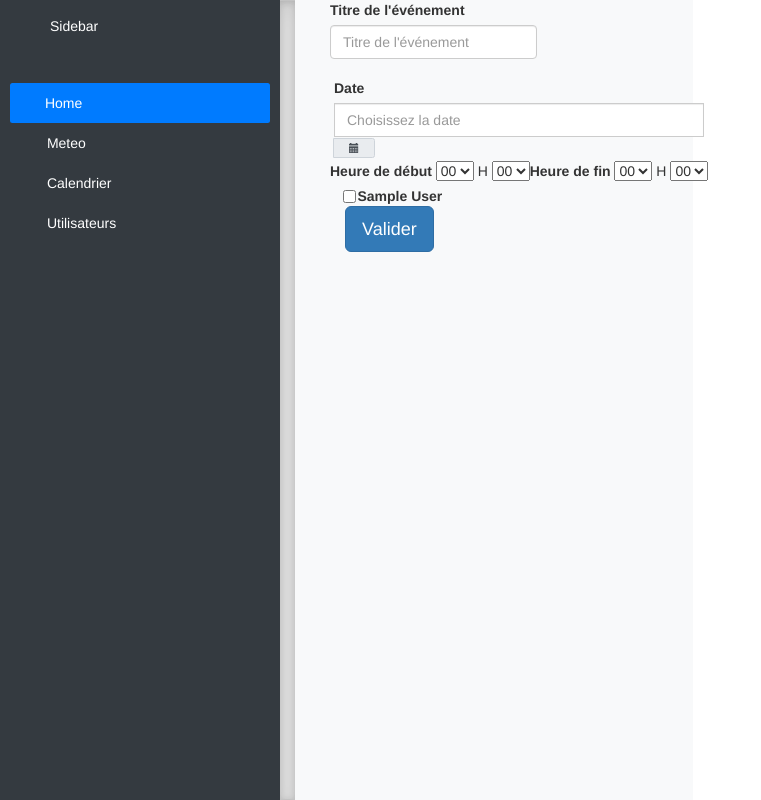
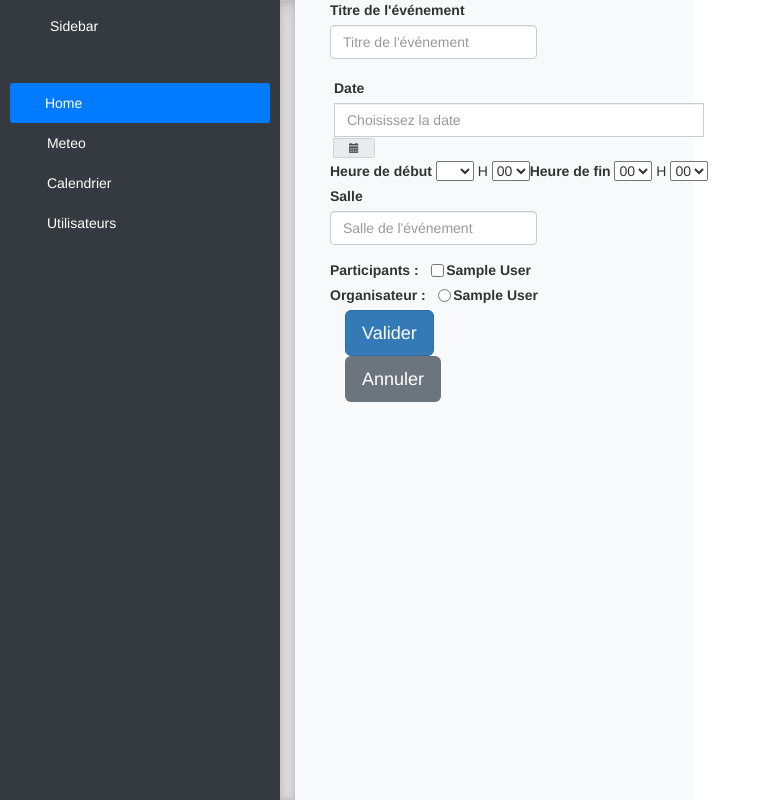
Before and after one commit to moussmo/testScalingo, a Flask app: page /calendar/event in a window 1280 px wide. Shown: the whole page, without its empty margins (0-761 px from the left). Run offline with Flask 2, Linux system fonts and the light colour scheme; the visitor is signed in with stand-in values (Sample User, id 1); data comes from the database, SQL or seed files in the repository; both versions use the stored data as it was before the commit; data that the repository does not hold is empty; some libraries are stand-ins or nearby versions.

Commit message:
Rooms, interactive front for calendar and accessible event creation

```diff
--- a/server/app.py
+++ b/server/app.py
@@ -39,6 +39,7 @@ def load_user(user_id):
 @login_required
 def index():
     return render_template('index.html',
+    current_user=current_user,
     route_accueil=route_accueil,
     route_weather=route_weather,
     route_calendar=route_calendar,
@@ -121,8 +122,8 @@ def unsubscribe():
 @app.route('/calendar', methods=['GET'])
 @login_required
 def calendar():
-    user = current_user
     return render_template('calendar.html',resultat = "", #events=str(events),
+    current_user=current_user,
     route_accueil=route_accueil,
     route_weather=route_weather,
     route_calendar=route_calendar,
@@ -142,7 +143,11 @@ def post_events():
         events=[]
         for event_id in events_id:
             event = database.models.Event.query.filter_by(id=event_id).first()
-            events.append(event.as_dict())
+            dict = event.as_dict()
+            orga = database.models.User.query.filter_by(user_id=event.organisateur_id).first()
+            dict["organisateur"] = orga.name
+            events.append(dict)
+
     else:
         events=[]
     print(events)
@@ -153,14 +158,15 @@ def post_events():
 @login_required
 def event(id=None):
     #Datetime doc : https://www.w3schools.com/python/python_datetime.asp
-    print(id)
+    print("id : " + str(id))
     event = database.models.Event.query.filter_by(id=id).first()
-    print(event)
+    print("event : " + str(event))
     users = database.models.User.query.all()
     form = request.form
     errors=[]
     #errors=["broo"]
     if request.method=='POST':
+        print(" POST METHOD , id :" + str(id))
         if event is None:
             event = database.models.Event()
         title= form.get("title_event")
@@ -168,23 +174,48 @@ def event(id=None):
         debut_min= int(form.get("start_min"))
         fin_heure= int(form.get("end_hour"))
         fin_min= int(form.get("end_min"))
+        salle= str(form.get("room_event"))
         date_str=form.get("date")
-        date_d,date_m,date_y=utils.parse_date(date_str)
+
         participants_id=str(form.get("participants_id_name"))
+        organisateur_id_str=form.get("organisateur_id_name")
 
 
+        if (organisateur_id_str==""):
+            organisateur_id=None
+        else:
+            organisateur_id=int(organisateur_id_str)
+
+        if (date_str!=""):
+            date_d,date_m,date_y=utils.parse_date(date_str)
+            event.start=datetime.datetime(date_y,date_m,date_d,debut_heure,debut_min)
+            event.end=datetime.datetime(date_y,date_m,date_d,fin_heure,fin_min)
+            if (event.start>event.end):
+                errors.append("Les horaires de l'événement sont incorrects")
+        else:
+            errors.append("Choisissez une date correcte")
+
         event.title=title
-        event.start=datetime.datetime(date_y,date_m,date_d,debut_heure,debut_min)
-        event.end=datetime.datetime(date_y,date_m,date_d,fin_heure,fin_min)
+
+        event.owner_id=current_user.user_id
+        event.organisateur_id=organisateur_id
+        event.room=salle
+
+        #setup attribute "participants" for the event. May not be commited tho
         if participants_id!="":
             ids = participants_id.split(";")
             if event.participants:
-                for id in ids:
-                    if id not in event.participants.split(";"):
-                        event.participants = event.participants + ";" + str(id)
+                for event_id in ids:
+                    if event_id not in event.participants.split(";"):
+                        event.participants = event.participants + ";" + str(event_id)
             else:
                 event.participants=participants_id
         print("event.participants : " + str(event.participants))
+
+        #Error management
+
+        if (title==""):
+            errors.append("Choisissez un titre à votre événement")
 
         if len(errors)==0:
             db.session.add(event)
@@ -199,6 +230,9 @@ def event(id=None):
                     ids = participant.events.split(";")
                     print("ids in participant commit : " +str(ids))
                     if id!=None:
+                        if id not in ids:
+                            result = result + ";" + str(event.id)
+                    elif event.id!=None:
                         result = result + ";" + str(event.id)
                 else:
                     result = str(event.id)
@@ -226,7 +260,7 @@ def list_events():
     events = database.models.Event.query.all()
     result = ""
     for event in events:
-        result+= event.title
+        result+= event.title + " " + str(event.id) + "\n"
     return render_template('index.html',result=result,
     route_accueil=route_accueil,
     route_weather=route_weather,
@@ -246,7 +280,7 @@ def users():
     users=database.models.User.query.order_by(database.models.User.user_id.desc()).all()
     result=""
     for user in users:
-        result+=user.name + str(user.user_id)
+        result+=user.name + str(user.user_id) + " " + str(user.events) + "\n"
     return render_template('index.html',result=result,
     route_accueil=route_accueil,
     route_weather=route_weather,
--- a/server/templates/event.html
+++ b/server/templates/event.html
@@ -34,7 +34,7 @@
   <div class="column">
   <label>Heure de début</label>
   <select class="form-select" aria-label="Default select example" name="start_hour">
-    <option selected value="0">00</option>
+    <option value="0">00</option>
     <option value="1">01</option>
     <option value="2">02</option>
     <option value="3">03</option>
@@ -62,7 +62,7 @@
   </select>
   H
   <select class="form-select" aria-label="Default select example" name="start_min">
-    <option selected value="0">00</option>
+    <option value="0">00</option>
     <option value="5">05</option>
     <option value="10">10</option>
     <option value="15">15</option>
@@ -79,7 +79,7 @@
   <div class="column">
   <label>Heure de fin</label>
   <select class="form-select" aria-label="Default select example" name="end_hour">
-    <option selected value="0">00</option>
+    <option value="0">00</option>
     <option value="1">01</option>
     <option value="2">02</option>
     <option value="3">03</option>
@@ -106,7 +106,7 @@
   </select>
   H
   <select class="form-select" aria-label="Default select example" name="end_min">
-    <option selected value="0">00</option>
+    <option value="0">00</option>
     <option value="5">05</option>
     <option value="10">10</option>
     <option value="15">15</option>
@@ -123,26 +123,74 @@
 </div>
 
 <div class="row">
+  <div class="form-group">
+    <label>Salle</label>
+    <input class="form-control" aria-describedby="emailHelp" placeholder="Salle de l'événement" name = "room_event">
+  </div>
+</div>
+
+<div class="row">
+  <label>Participants : </label>
   <div class="form-check">
   {%for user in users%}
 
-  <input class="form-check-input participant-check" type="checkbox" value="{{user.user_id}}" id="{{user.user_id}}">
-  <label class="form-check-label" style="padding-left: 15px;" for="{{user.user_id}}">
+  <input class="form-check-input participant-check" type="checkbox" value="{{user.user_id}}" id="participant_{{user.user_id}}">
+  <label class="form-check-label" style="padding-left: 15px;" for="participant_{{user.user_id}}">
     {{user.name}}
   </label>
 
 {%endfor%}
+  </div>
+<input value="" class="participants_id" name="participants_id_name" type="hidden">
 </div>
-<input value="" class="participants_id" name="participants_id_name" type="hidden">
 
+<div class="row">
+  <label>Organisateur : </label>
+  <div class="form-check">
+  {%for user in users%}
+
+  <input class="form-check-input organisateur-check" type="radio" value="{{user.user_id}}" id="orga_{{user.user_id}}">
+  <label class="form-check-label" style="padding-left: 15px;" for="orga_{{user.user_id}}">
+    {{user.name}}
+  </label>
+
+{%endfor%}
+  </div>
+<input value="" class="organisateur_id" name="organisateur_id_name" type="hidden">
 </div>
 
   <button type="submit" class="btn btn-primary btn-lg">Valider</button>
   </form>
   {{resultat}}
+  <a href="{{route_calendar}}" class="btn btn-secondary btn-lg">Annuler</a>
 </div>
 
+
+
+
 <script>
+
+  //Organisateur
+  $(".organisateur-check").change(function(event) {
+    //console.log("--------------")
+    res=""
+    //retrieve which user is being added or removed
+    checkbox = this
+    organisateur_id = checkbox.value.toString()
+    res=organisateur_id
+
+    //retrieve all participants already crossed
+    input = $(".organisateur_id")
+
+    input.val(res)
+
+    console.log("organisateur à présent : " )
+    console.log(input.val())
+
+  })
+
+
+  //Participants
   $(".participant-check").change(function(event) {
     //console.log("--------------")
     res=""
@@ -204,5 +252,40 @@
 
   })
 
+  //Recover url params to fill form
+  var queryString = window.location.search
+  const urlParams = new URLSearchParams(queryString);
+  var start = urlParams.get("start")
+  var end = urlParams.get("end")
+
+  date_start = new Date(Date.parse(start))
+  date_end = new Date(Date.parse(end))
+
+  console.log(date_start)
+  console.log(date_end)
+  hour = date_start.getHours()
+
+  element = document.getElementsByName("start_hour")[0]
+  console.log(element)
+  console.log(element.options)
+  element.value=date_start.getHours()
+
+
+  o = date_start.getHours()
+  document.getElementsByName("start_hour")[0].options[o].selected=true
+  o = date_end.getHours()
+  document.getElementsByName("end_hour")[0].options[o].selected=true
+  o = (date_start.getMinutes())/5
+  document.getElementsByName("start_min")[0].options[o].selected=true
+  o = (date_end.getMinutes())/5
+  document.getElementsByName("end_min")[0].options[o].selected=true
+
+  console.log(document.getElementsByName("start_hour")[0].options[o])
+  m = parseInt(date_start.getMonth())+1
+
+  day = date_start.getDate() + "/" + m.toString() + "/" + date_start.getUTCFullYear()
+  console.log(day)
+  document.getElementsByName("date")[0].value=day
+
 </script>
 {%endblock%}
--- a/server/templates/index.html
+++ b/server/templates/index.html
@@ -2,7 +2,8 @@
 
 {%block body%}
 
-Bienvenue !
+Bienvenue
+{{current_user.name}} !
 {{result}}
 
 {%endblock%}
```
Also changed, not shown: server/database/models.py (+17 -12 lines), server/templates/calendar.html (+27 -1 lines), server/database/calendar.db (deleted), server/static/script/calendar.js.
